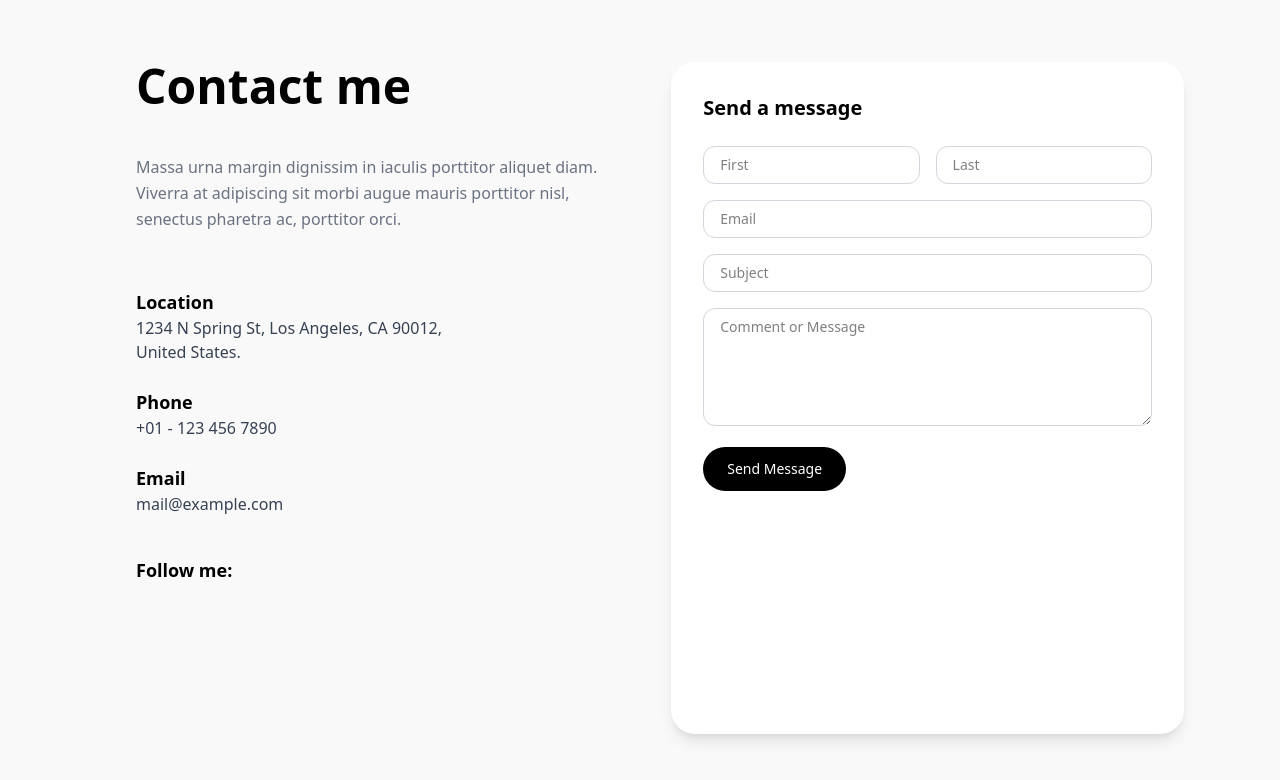
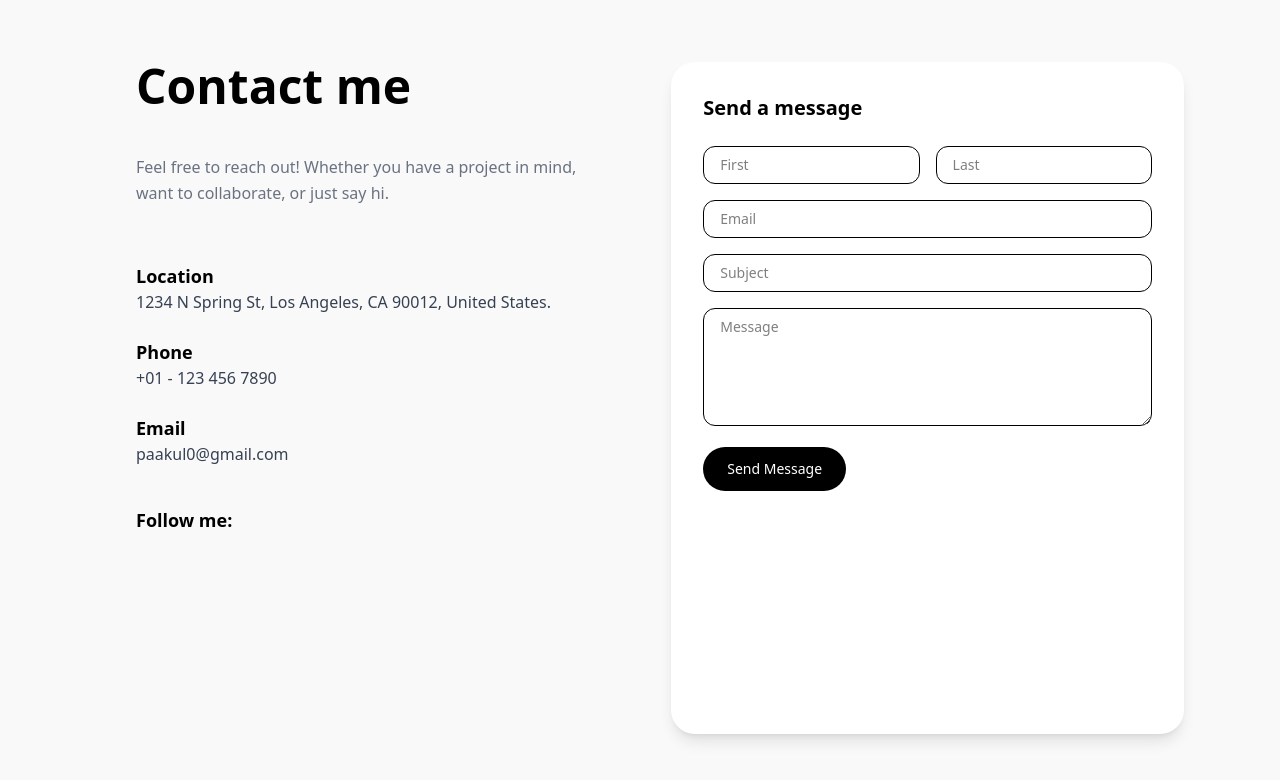
Before and after one commit to akulakul1/akul, a React (Vite) app in the folder portfolio_website/: page / in a window 1280 px wide. Shown: the part 3183-3963 px from the top of the page. Built offline with nearby package versions, Linux system fonts and the light colour scheme.

Commit message:
Update Contact.jsx

```diff
--- a/portfolio_website/src/components/Contact.jsx
+++ b/portfolio_website/src/components/Contact.jsx
@@ -1,4 +1,5 @@
 import React, { useState } from 'react';
+// #1
 
 const Contact = () => {
   const [formStatus, setFormStatus] = useState("");
@@ -35,18 +36,17 @@ const Contact = () => {
 
   return (
     <section className="min-h-screen bg-[#f9f9f9] px-4 md:px-24 py-16 flex flex-col md:flex-row gap-16">
-
-      {/* Left Column - Contact Info */}
+      {/* Left Column */}
       <div className="md:w-1/2 pl-10 space-y-8 text-gray-700">
         <h2 className="text-5xl pb-3 font-bold text-black">Contact me</h2>
         <p className="text-base pb-6 text-gray-500 leading-relaxed">
-          Massa urna margin dignissim in iaculis porttitor aliquet diam. Viverra at adipiscing sit morbi augue mauris porttitor nisl, senectus pharetra ac, porttitor orci.
+          Feel free to reach out! Whether you have a project in mind, want to collaborate, or just say hi.
         </p>
 
         <div className="space-y-6 pb-6 text-base">
           <div>
             <h4 className="font-semibold text-black text-lg">Location</h4>
-            <p>1234 N Spring St, Los Angeles, CA 90012,<br />United States.</p>
+            <p>1234 N Spring St, Los Angeles, CA 90012, United States.</p>
           </div>
 
           <div>
@@ -56,70 +56,37 @@ const Contact = () => {
 
           <div>
             <h4 className="font-semibold text-black text-lg">Email</h4>
-            <p>mail@example.com</p>
+            <p>paakul0@gmail.com</p>
           </div>
 
           <div className="pt-4">
             <h4 className="font-semibold text-black mb-2 text-lg">Follow me:</h4>
             <div className="flex gap-6 text-2xl">
-              <a href="#"><i className="fab fa-facebook-f text-gray-600 hover:text-black transition" /></a>
-              <a href="#"><i className="fab fa-twitter text-gray-600 hover:text-black transition" /></a>
-              <a href="#"><i className="fab fa-instagram text-gray-600 hover:text-black transition" /></a>
-              <a href="#"><i className="fab fa-linkedin-in text-gray-600 hover:text-black transition" /></a>
+              <a href="#"><i className="fab fa-facebook-f text-gray-600 hover:text-black" /></a>
+              <a href="#"><i className="fab fa-twitter text-gray-600 hover:text-black" /></a>
+              <a href="#"><i className="fab fa-instagram text-gray-600 hover:text-black" /></a>
+              <a href="#"><i className="fab fa-linkedin-in text-gray-600 hover:text-black" /></a>
             </div>
           </div>
         </div>
       </div>
 
       {/* Right Column - Contact Form */}
-      <div className="md:w-1/2 bg-white p-8 rounded-3xl shadow-lg transition-transform duration-300">
+      <div className="md:w-1/2 bg-white p-8 rounded-3xl shadow-lg">
         <h3 className="text-xl font-semibold mb-6">Send a message</h3>
         <form onSubmit={handleSubmit} className="space-y-4 text-sm">
           <div className="flex gap-4">
-            <input
-              name="first"
-              required
-              type="text"
-              placeholder="First"
-              className="w-1/2 border border-gray-300 rounded-xl px-4 py-2 focus:outline-none focus:ring-2 focus:ring-black transition"
-            />
-            <input
-              name="last"
-              required
-              type="text"
-              placeholder="Last"
-              className="w-1/2 border border-gray-300 rounded-xl px-4 py-2 focus:outline-none focus:ring-2 focus:ring-black transition"
-            />
+            <input name="first" required type="text" placeholder="First" className="w-1/2 border rounded-xl px-4 py-2" />
+            <input name="last" required type="text" placeholder="Last" className="w-1/2 border rounded-xl px-4 py-2" />
           </div>
-          <input
-            name="email"
-            required
-            type="email"
-            placeholder="Email"
-            className="w-full border border-gray-300 rounded-xl px-4 py-2 focus:outline-none focus:ring-2 focus:ring-black transition"
-          />
-          <input
-            name="subject"
-            required
-            type="text"
-            placeholder="Subject"
-            className="w-full border border-gray-300 rounded-xl px-4 py-2 focus:outline-none focus:ring-2 focus:ring-black transition"
-          />
-          <textarea
-            name="message"
-            required
-            placeholder="Comment or Message"
-            rows="5"
-            className="w-full border border-gray-300 rounded-xl px-4 py-2 focus:outline-none focus:ring-2 focus:ring-black transition"
-          />
-          <button
-            type="submit"
-            className="bg-black text-white px-6 py-3 rounded-full hover:bg-gray-900 transition transform hover:-translate-y-1"
-          >
-            Send Message
-          </button>
+          <input name="email" required type="email" placeholder="Email" className="w-full border rounded-xl px-4 py-2" />
+          <input name="subject" required type="text" placeholder="Subject" className="w-full border rounded-xl px-4 py-2" />
+          <textarea name="message" required placeholder="Message" rows="5" className="w-full border rounded-xl px-4 py-2" />
+          <button type="submit" className="bg-black text-white px-6 py-3 rounded-full hover:bg-gray-900">Send Message</button>
           {formStatus && (
-            <p className="mt-4 text-sm text-green-600">{formStatus}</p>
+            <p className={`mt-4 text-sm ${formStatus.startsWith("✅") ? "text-green-600" : "text-red-600"}`}>
+              {formStatus}
+            </p>
           )}
         </form>
       </div>
```
